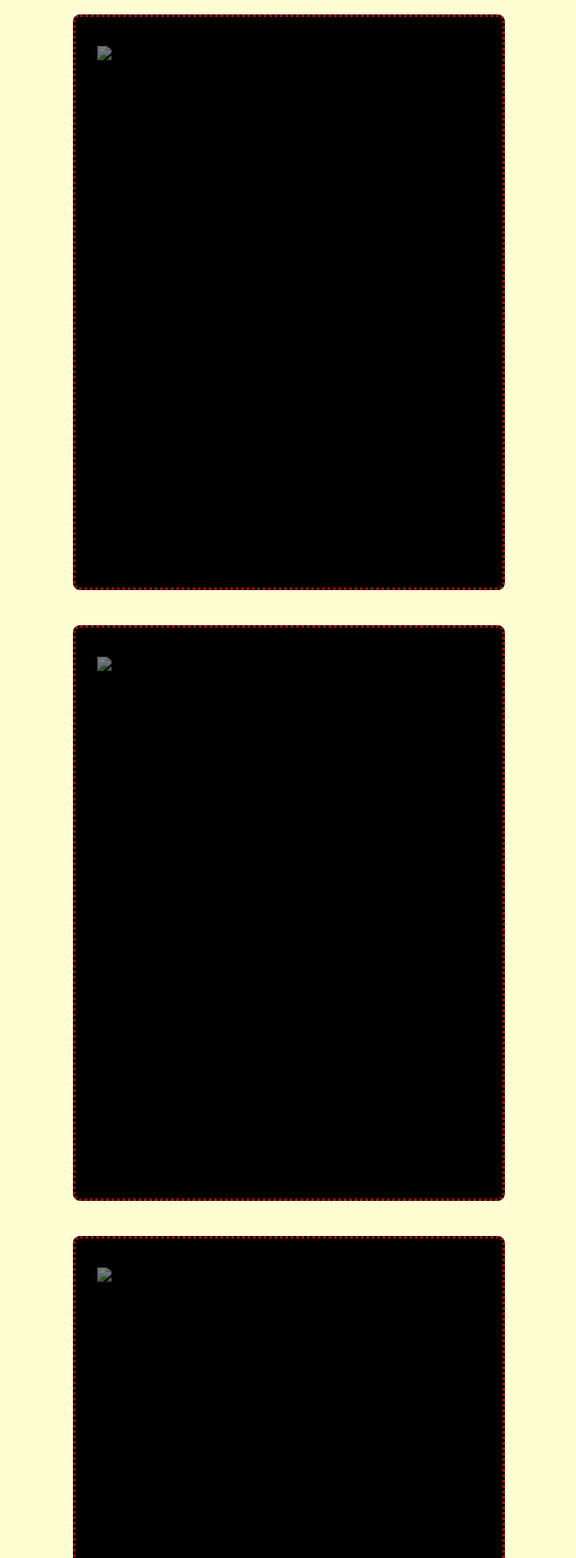
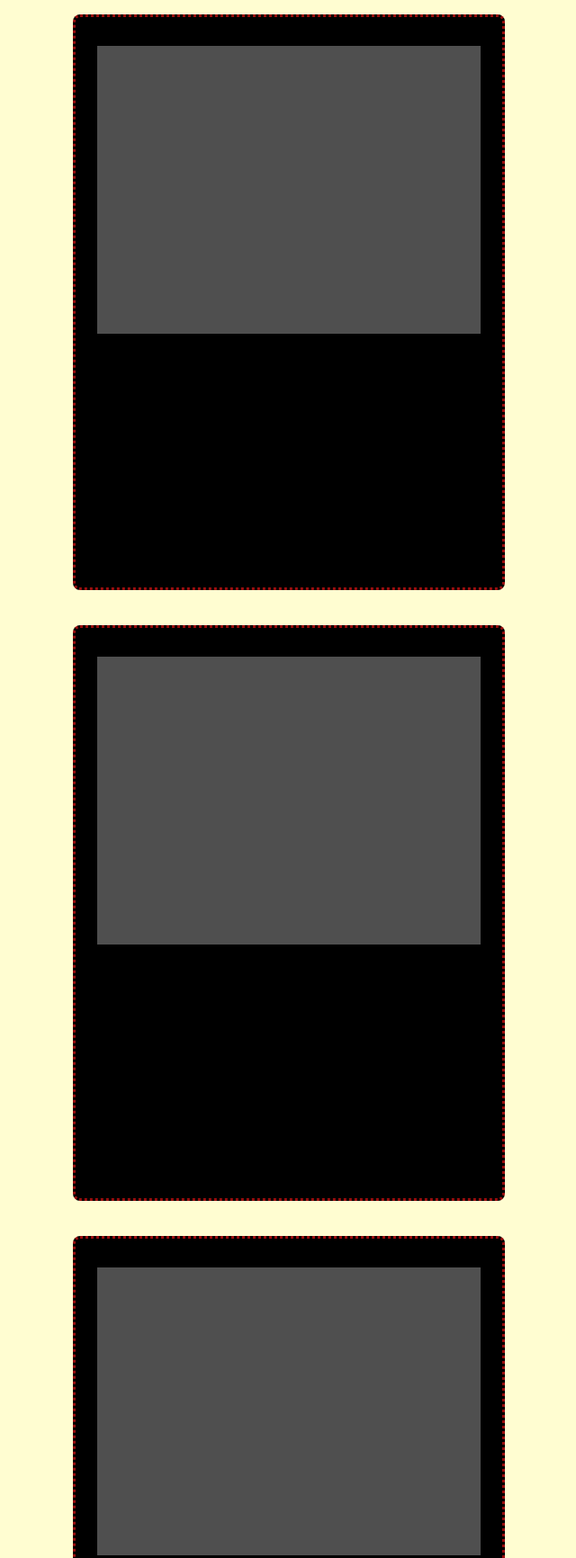
Before and after one commit to LandryBarb/ShowTime, a website: page wwwroot/index.html in a window 1280 px wide. Shown: the part 2615-4347 px from the top of the page at 90% size, without its empty margins (319-959 px from the left). Drawn offline with Linux system fonts and the light colour scheme; the site is published under a folder, as on GitHub Pages, so addresses that start at the root find nothing; a web font is replaced by a local one.

Commit message:
project pictures path

```diff
--- a/wwwroot/index.html
+++ b/wwwroot/index.html
@@ -86,16 +86,16 @@
          <div class="projects " >
           <div class="auto_grid">
             <div class="project pointer-enter" >
-              <img src="/wwwroot/images/projects/project-1.png" />
+              <img src="../images/projects/project-1.png" />
             </div>
             <div class="project pointer-enter" >
-                <img src="/wwwroot/images/projects/project-2.png" />
+                <img src="../images/projects/project-2.png" />
               </div>
               <div class="project pointer-enter" >
-                <img src="/wwwroot/images/projects/project-3.png" />
+                <img src="../images/projects/project-3.png" />
               </div>
               <div class="project pointer-enter" >
-                <img src="/wwwroot/images/projects/project-4.png" />
+                <img src="../images/projects/project-4.png" />
               </div>
 
           </div>
```
